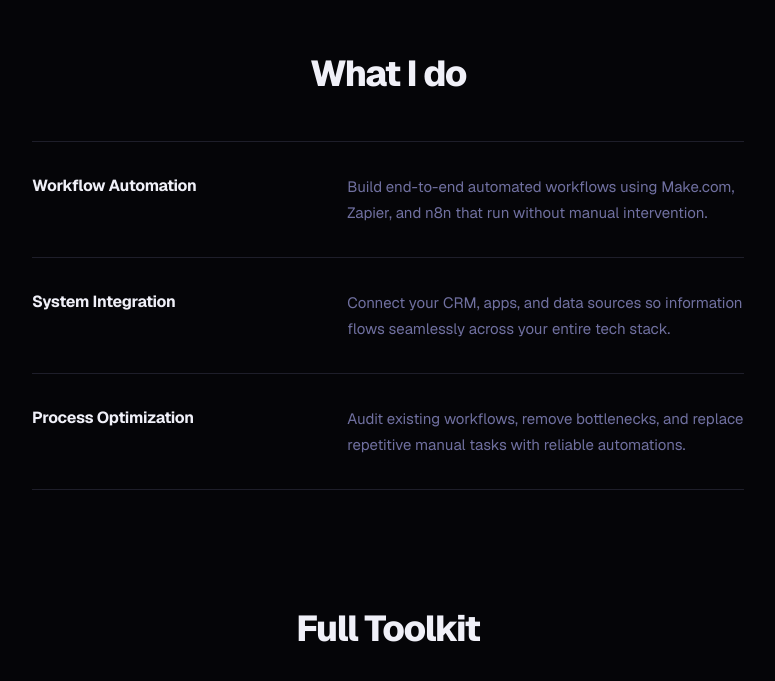
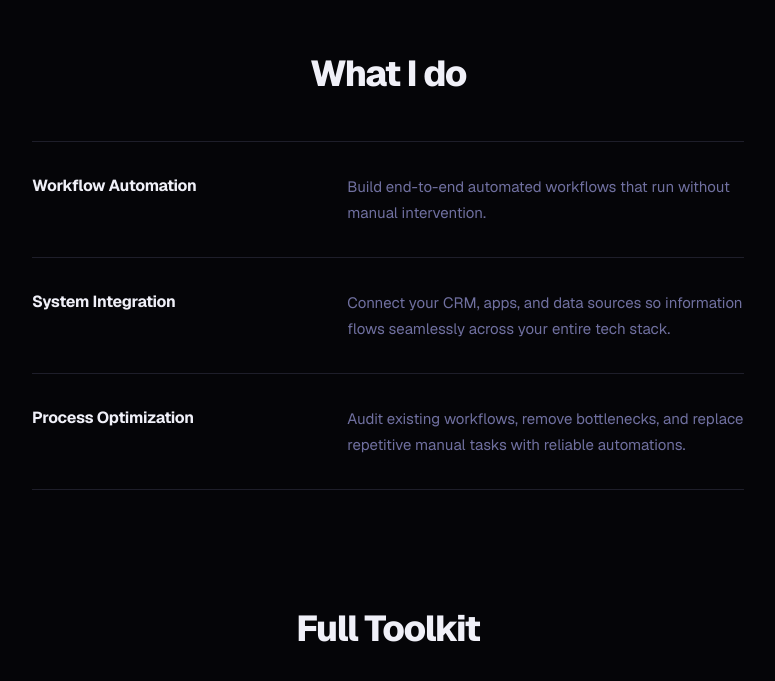
Before and after one commit to bbenautomation/ai-portfolio, a Next.js app: page / in a window 1280 px wide. Shown: the part 865-1546 px from the top of the page, without its empty margins (252-1027 px from the left). Built offline with nearby package versions, Linux system fonts and the light colour scheme.

Commit message:
Simplify Workflow Automation description in What I Do section

```diff
--- a/app/page.tsx
+++ b/app/page.tsx
@@ -23,7 +23,7 @@ const SERVICES = [
   {
     title: 'Workflow Automation',
     description:
-      'Build end-to-end automated workflows using Make.com, Zapier, and n8n that run without manual intervention.',
+      'Build end-to-end automated workflows that run without manual intervention.',
   },
   {
     title: 'System Integration',
```
